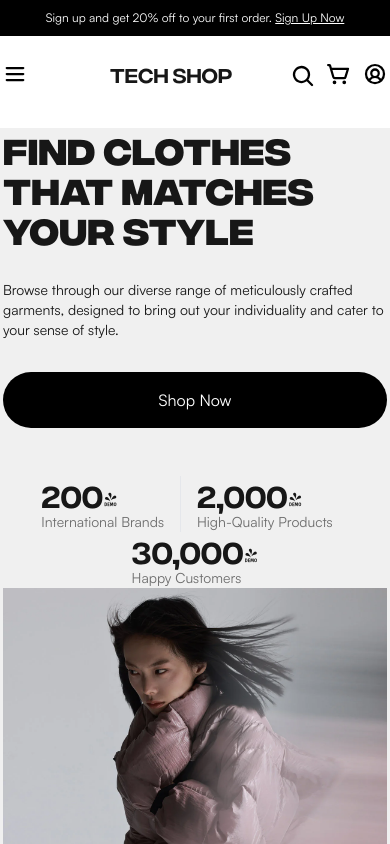
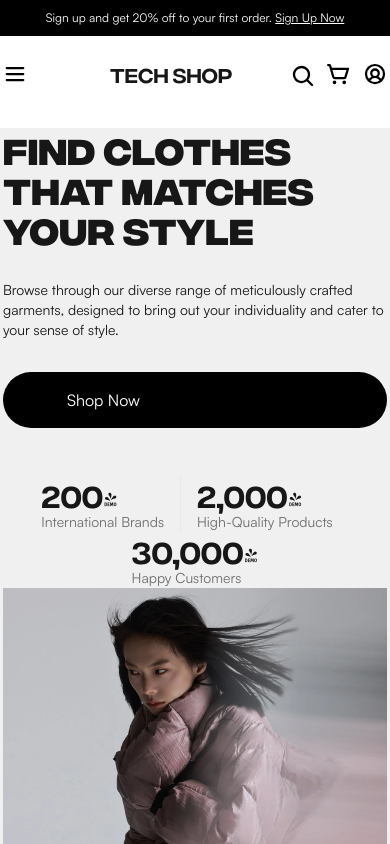
Before and after one commit to hex22a/techwear-shop-nextjs, a Next.js app: page / in a window 390 px wide. Shown: the top 844 px of the page. Built offline with nearby package versions, Linux system fonts and the light colour scheme; no server answers; the database is empty.

Commit message:
Refactor button to Link component for shop navigation
Replaced the "Shop Now" button with a `Link` component to enable proper navigation to the "/search" page. This improves accessibility and adheres to Next.js best practices for handling internal links.

```diff
--- a/app/page.tsx
+++ b/app/page.tsx
@@ -1,5 +1,6 @@
 import Image from "next/image";
 import Brands from "@/app/ui/brands";
+import Link from "next/link";
 import Featured from "@/app/ui/featured";
 import Carousel from "@/app/ui/carousel";
 import Footer from "@/app/ui/footer";
@@ -21,9 +22,9 @@ export default async function Home() {
                             <p className="text-sm md:text-base mb-8">Browse through our diverse range of meticulously
                                 crafted garments, designed to bring out your
                                 individuality and cater to your sense of style.</p>
-                            <button className="bg-black text-white w-full md:w-auto rounded-full px-16 py-4 mb-12">Shop
+                            <Link href="/search" className="bg-black text-white w-full md:w-auto rounded-full px-16 py-4 mb-12">Shop
                                 Now
-                            </button>
+                            </Link>
                             <div className="flex flex-row flex-wrap justify-center items-stretch">
                                 <div className="inline-block border-r pr-4">
                                     <h2 className="text-3xl md:text-4xl">200+</h2>
```
